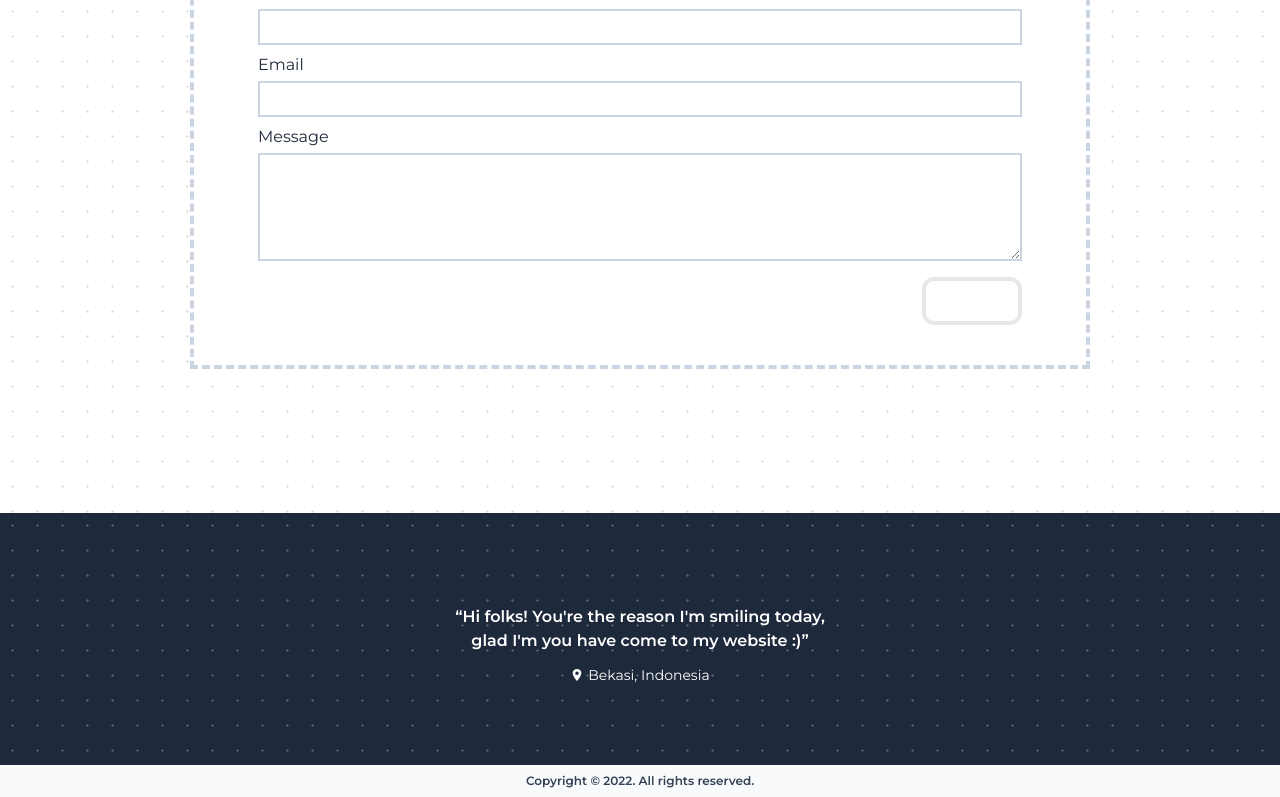
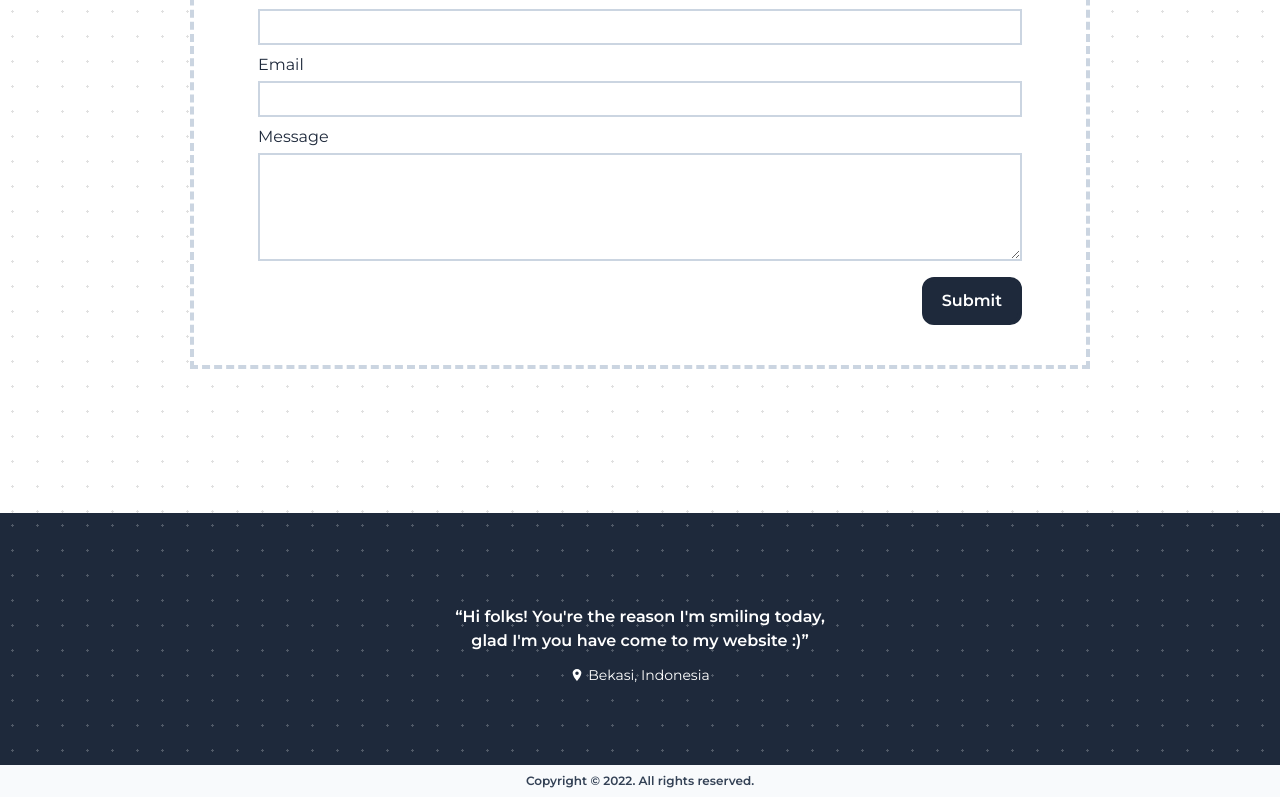
Before and after one commit to mhmmdhandika/handikas-portfolio, a React (Create React App) app: page / in a window 1280 px wide. Shown: the part 2551-3348 px from the top of the page. Built offline with nearby package versions, Linux system fonts and the light colour scheme.

Commit message:
Fixed style structure in button

```diff
--- a/src/components/Projects.js
+++ b/src/components/Projects.js
@@ -62,7 +62,7 @@ export default function Projects() {
                     <div className='flex justify-end place-content-end gap-x-2'>
                       {/* link to the website */}
                       {published !== '' && (
-                        <button className='btn text-white bg-primary block w-fit font-bold border-primary hover:text-primary hover:bg-transparent'>
+                        <button className='btn text-white bg-primary block w-fit font-bold '>
                           <a
                             href={published}
                             target='blank'
@@ -73,7 +73,7 @@ export default function Projects() {
                         </button>
                       )}
                       {/* link to the repository */}
-                      <button className='btn bg-primary group hover:bg-transparent sm:w-fit border-primary'>
+                      <button className='btn group sm:w-fit'>
                         <a
                           href={repository}
                           target='blank'
--- a/src/index.css
+++ b/src/index.css
@@ -62,7 +62,7 @@ h1 {
   }
 
   .btn {
-    @apply px-3 py-1 border-4 rounded-xl transition duration-300;
+    @apply px-3 py-1 border-4 border-primary bg-primary rounded-xl transition duration-300 hover:bg-transparent hover:text-primary;
   }
 }
 
```
